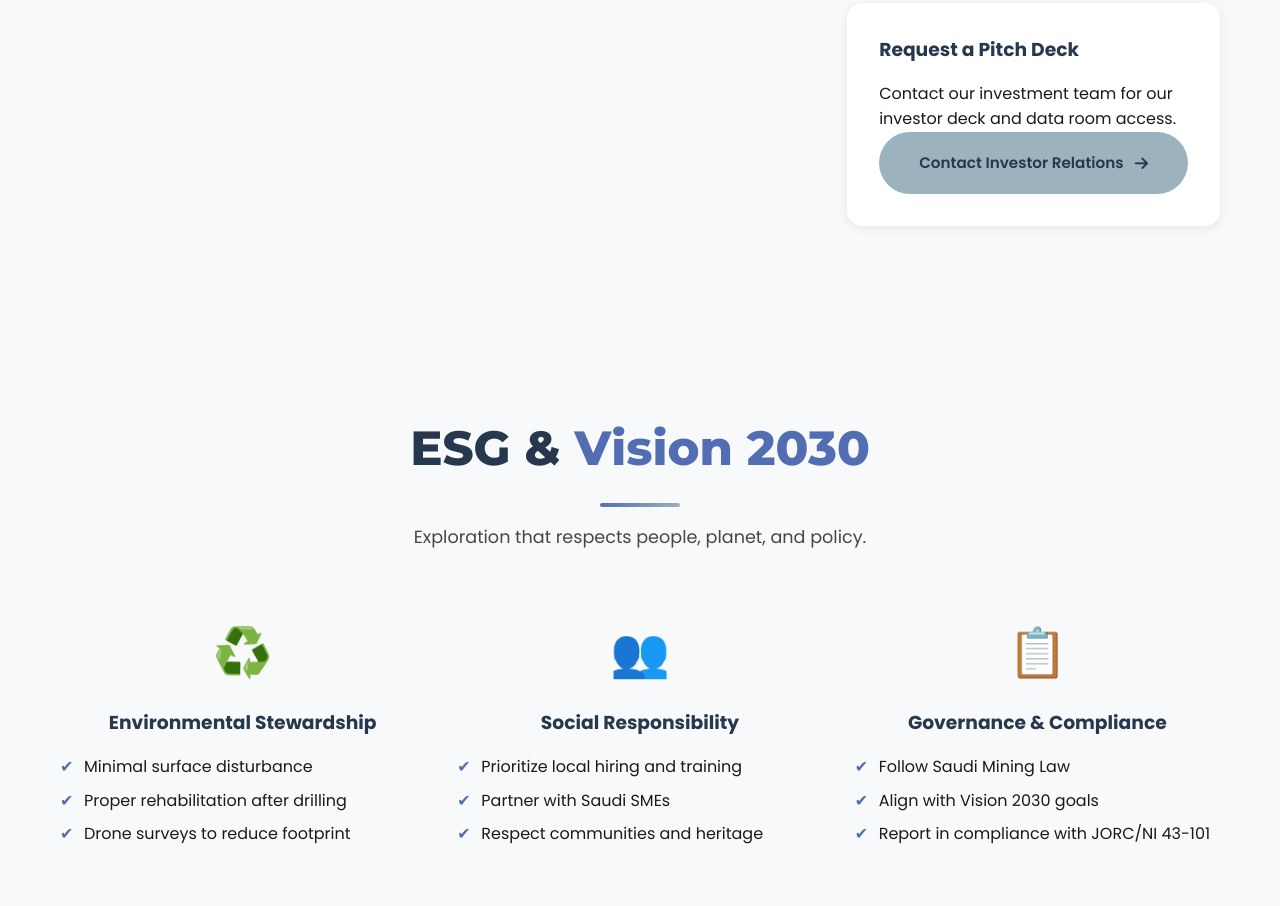
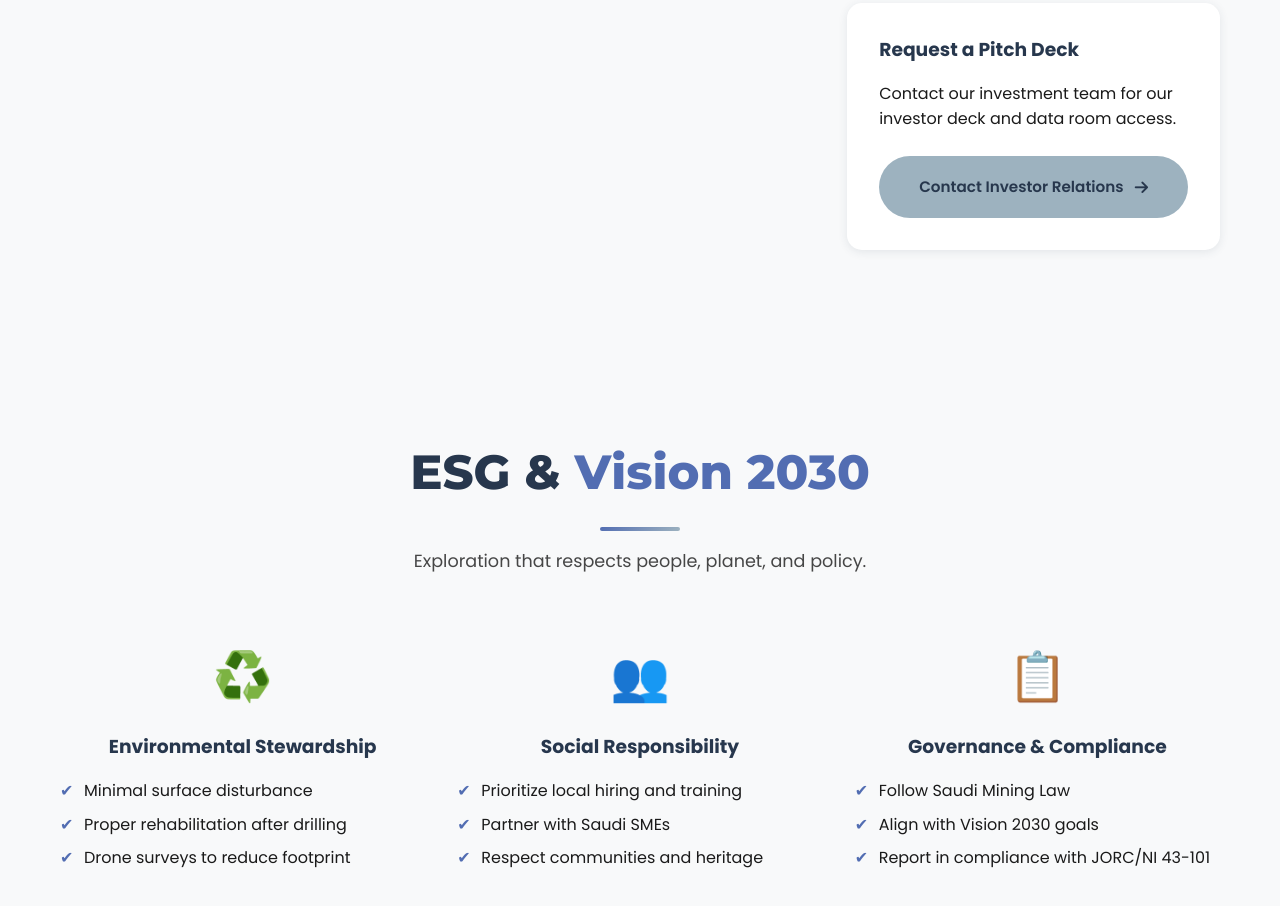
Before and after one commit to MuseLabsAI/RayyanResources, a plain HTML site: page index.html in a window 1280 px wide. Shown: the part 9379-10285 px from the top of the page. Drawn offline with Linux system fonts and the light colour scheme.

Commit message:
Update index.html

```diff
--- a/index.html
+++ b/index.html
@@ -2162,7 +2162,7 @@
                      <div class="invest-card invest-cta">
                         <h3>Request a Pitch Deck</h3>
                         <p>Contact our investment team for our investor deck and data room access.</p>
-                        <a href="mailto:invest@rayyanresources.com" class="btn btn-primary btn-investor">
+                        <a href="mailto:invest@rayyanresources.com" class="btn btn-primary btn-investor" style="margin-top: 1.5rem;">
                             <span>Contact Investor Relations</span>
                             <i class="fas fa-arrow-right"></i>
                         </a>
```
